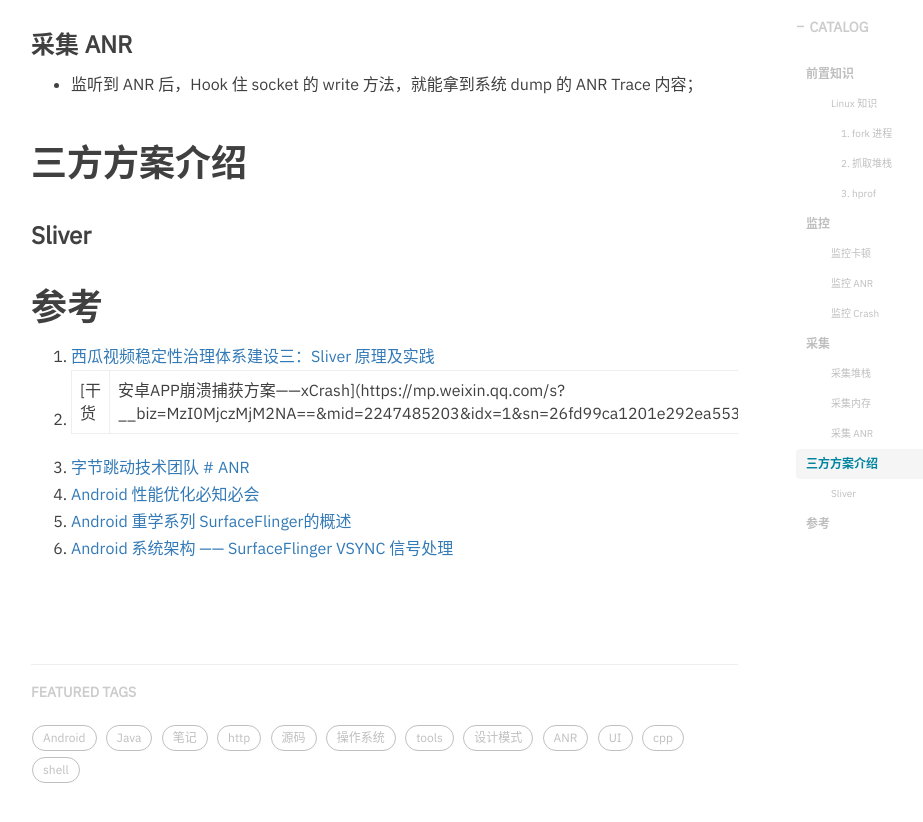
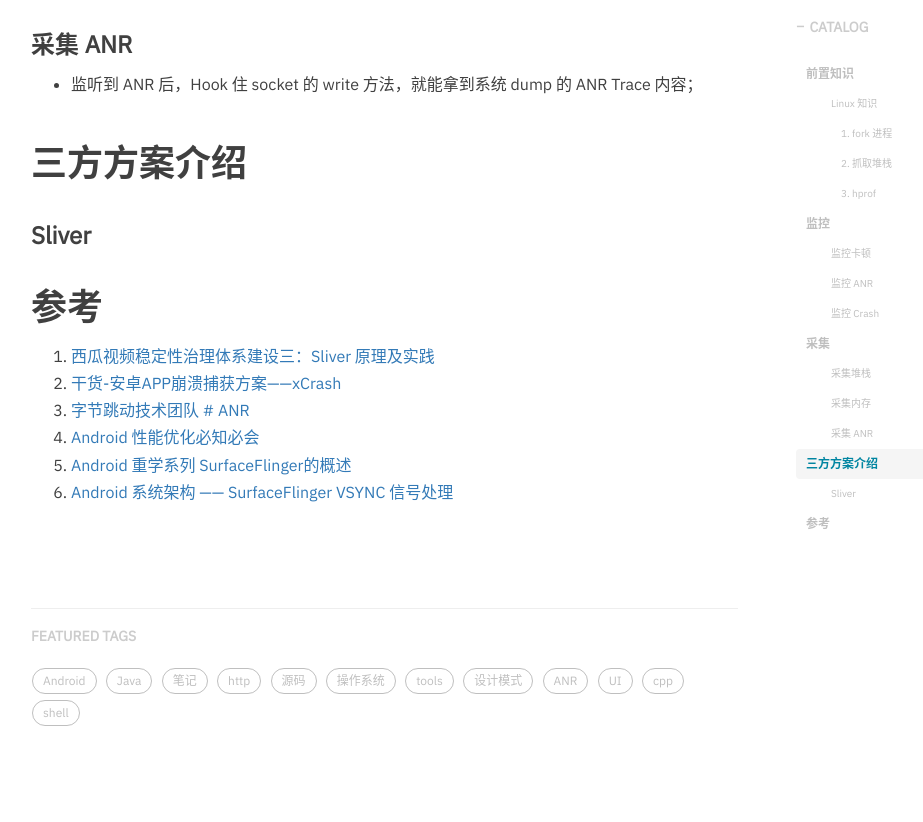
Before and after one commit to hurshi/hurshi.github.io, a Jekyll site: the page built from _posts/2023-05-23-Caton.md, in a window 1280 px wide and 900 px high, scrolled down 3915 px. Shown: the top 822 px of the window, without its empty margins (234-1157 px from the left). Built offline with Jekyll 4.4.1, drawn with Linux system fonts in a browser that asks for light colours; nearby versions of some CDN libraries; some web fonts are replaced; comment, search, counter and statistics services are not loaded.

Commit message:
fix blog

```diff
--- a/_posts/2023-05-23-Caton.md
+++ b/_posts/2023-05-23-Caton.md
@@ -171,7 +171,7 @@
 # 参考
 
 1.  [西瓜视频稳定性治理体系建设三：Sliver 原理及实践](https://blog.csdn.net/ByteDanceTech/article/details/119621240)
-1.  [干货|安卓APP崩溃捕获方案——xCrash](https://mp.weixin.qq.com/s?__biz=MzI0MjczMjM2NA==&mid=2247485203&idx=1&sn=26fd99ca1201e292ea5531c814eeb881)
+1.  [干货-安卓APP崩溃捕获方案——xCrash](https://mp.weixin.qq.com/s?__biz=MzI0MjczMjM2NA==&mid=2247485203&idx=1&sn=26fd99ca1201e292ea5531c814eeb881)
 1.  [字节跳动技术团队 # ANR](https://mp.weixin.qq.com/mp/appmsgalbum?action=getalbum&album_id=1780091311874686979)
 1.  [Android 性能优化必知必会](https://androidperformance.com/2018/05/07/Android-performance-optimization-skills-and-tools)
 1.  [Android 重学系列 SurfaceFlinger的概述](https://www.jianshu.com/p/c954bcceb22a)
```
